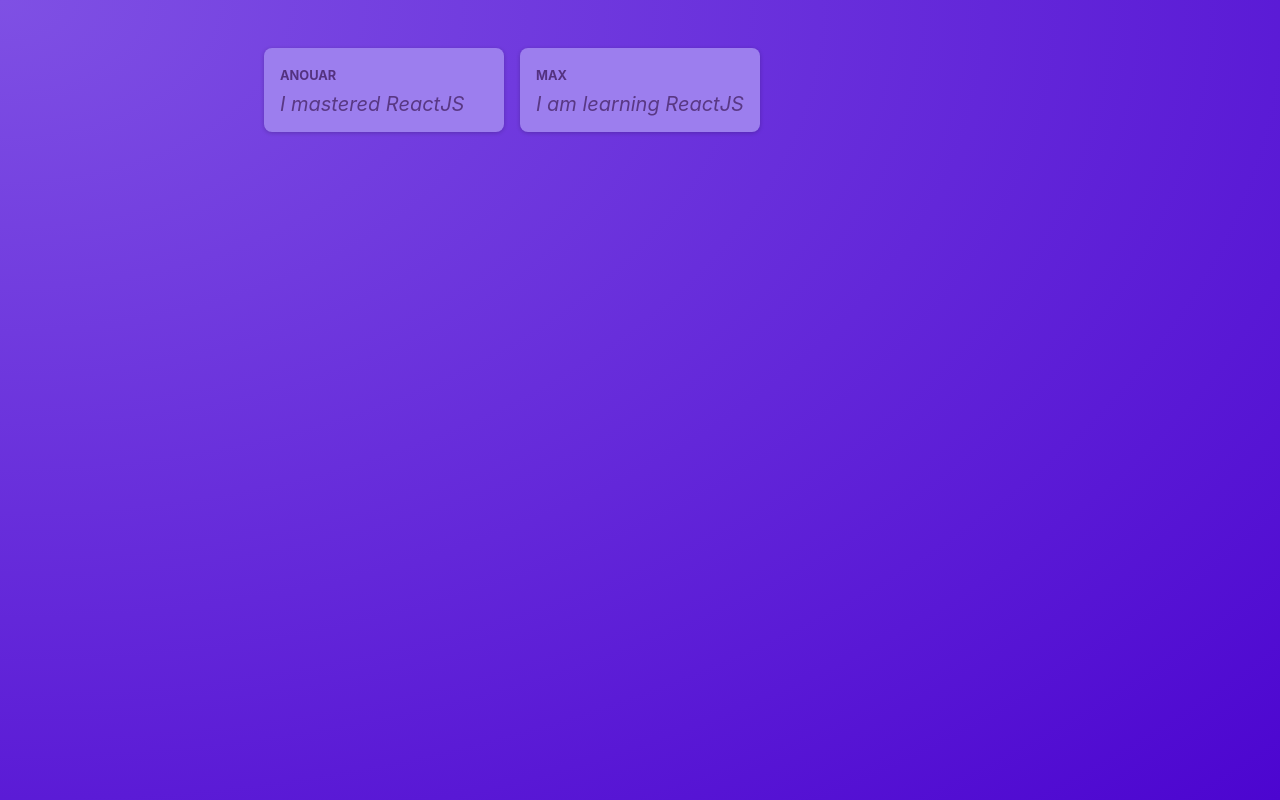
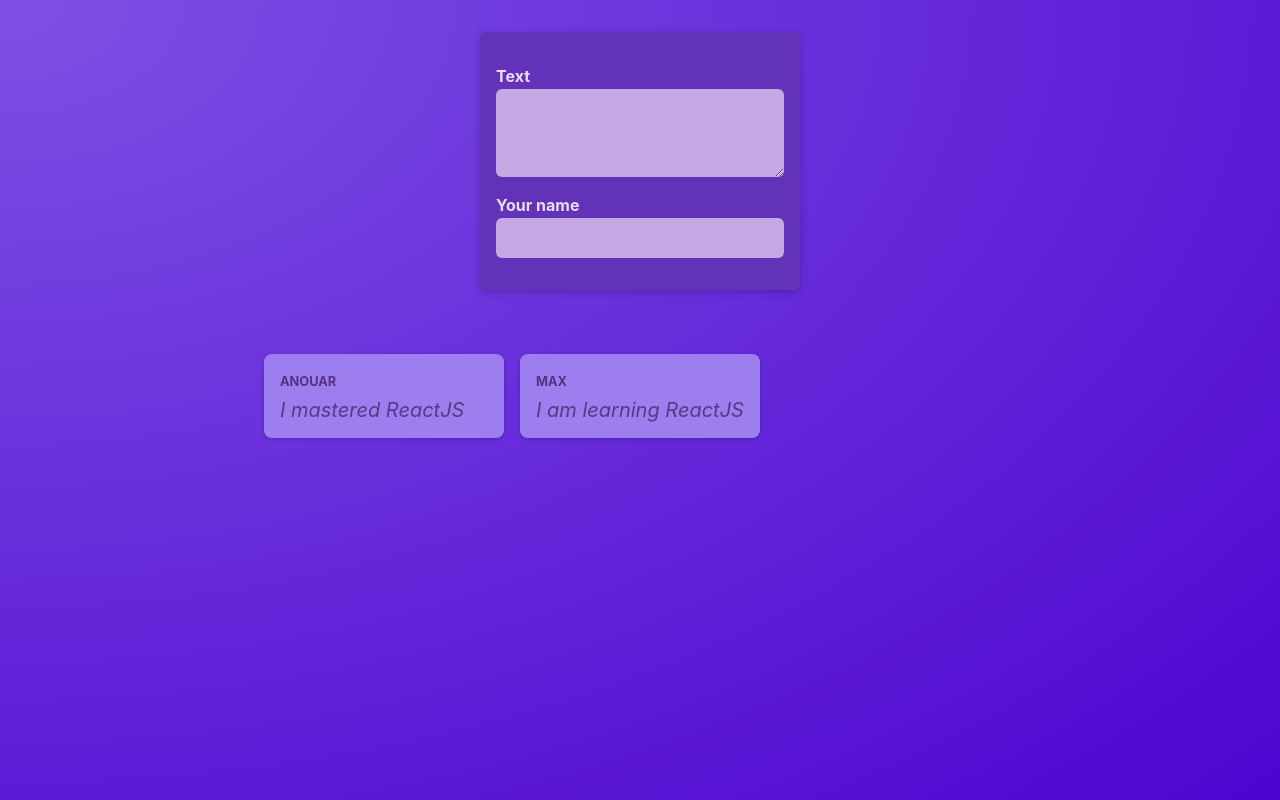
Before and after one commit to anouar4070/project--, a React (Vite) app: page / in a window 1280 px wide. Built offline with nearby package versions, Linux system fonts and the light colour scheme.

Commit message:
adding NewPost component

```diff
--- /dev/null
+++ b/src/components/NewPost.jsx
@@ -0,0 +1,26 @@
+import { useState } from "react";
+import classes from "./NewPost.module.css";
+
+function NewPost() {
+  const [enteredBody, setEnteredBody] = useState("");
+
+  function changeBodyHandler(event) {
+    setEnteredBody(event.target.value);
+  }
+
+  return (
+    <form className={classes.form}>
+      <p>
+        <label htmlFor="body">Text</label>
+        <textarea id="body" required rows={3} onChange={changeBodyHandler} />
+      </p>
+      <p>{enteredBody}</p>
+      <p>
+        <label htmlFor="name">Your name</label>
+        <input type="text" id="name" required />
+      </p>
+    </form>
+  );
+}
+
+export default NewPost;
--- /dev/null
+++ b/src/components/NewPost.module.css
@@ -0,0 +1,55 @@
+.form {
+  background-color: #6233b9;
+  padding: 1rem;
+  width: 20rem;
+  margin: 2rem auto;
+  border-radius: 6px;
+  box-shadow: 0 2px 8px rgba(0, 0, 0, 0.2);
+}
+
+.form label {
+  display: block;
+  margin-bottom: 0.05rem;
+  color: #eadbfb;
+  font-weight: bold;
+}
+
+.form input,
+.form textarea {
+  display: block;
+  width: 100%;
+  font: inherit;
+  padding: 0.5rem;
+  border-radius: 6px;
+  border: none;
+  background-color: #c4a9e4;
+  color: #28262c;
+}
+
+.actions {
+  display: flex;
+  justify-content: flex-end;
+  gap: 0.5rem;
+}
+
+.actions button {
+  cursor: pointer;
+  font: inherit;
+  padding: 0.5rem 1.5rem;
+  border: none;
+  border-radius: 4px;
+  background-color: #34036c;
+  color: #e5d5f7;
+}
+
+.actions button:hover {
+  background-color: #23014a;
+}
+
+.actions button[type='button'] {
+  background-color: transparent;
+}
+
+.actions button[type='button']:hover {
+  color: #d1bee6;
+}
--- a/src/components/PostsList.jsx
+++ b/src/components/PostsList.jsx
@@ -1,12 +1,16 @@
+import NewPost from "./NewPost";
 import Post from "./Post";
 import classes from "./PostsList.module.css";
 
 function PostsList() {
   return (
-    <ul className={classes.posts}>
-      <Post author="Anouar" body="I mastered ReactJS" />
-      <Post author="Max" body="I am learning ReactJS" />
-    </ul>
+    <>
+      <NewPost />
+      <ul className={classes.posts}>
+        <Post author="Anouar" body="I mastered ReactJS" />
+        <Post author="Max" body="I am learning ReactJS" />
+      </ul>
+    </>
   );
 }
 
```
